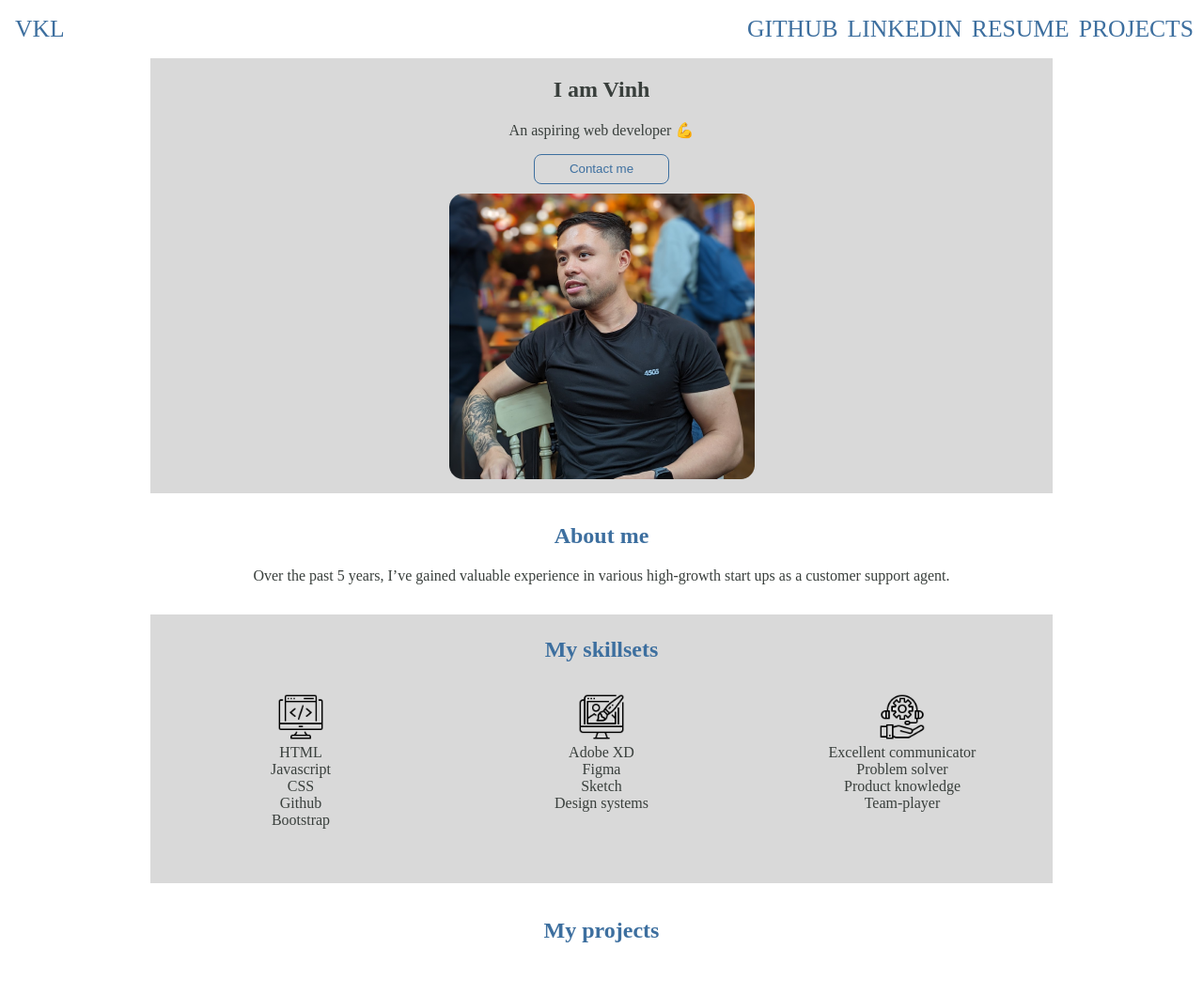
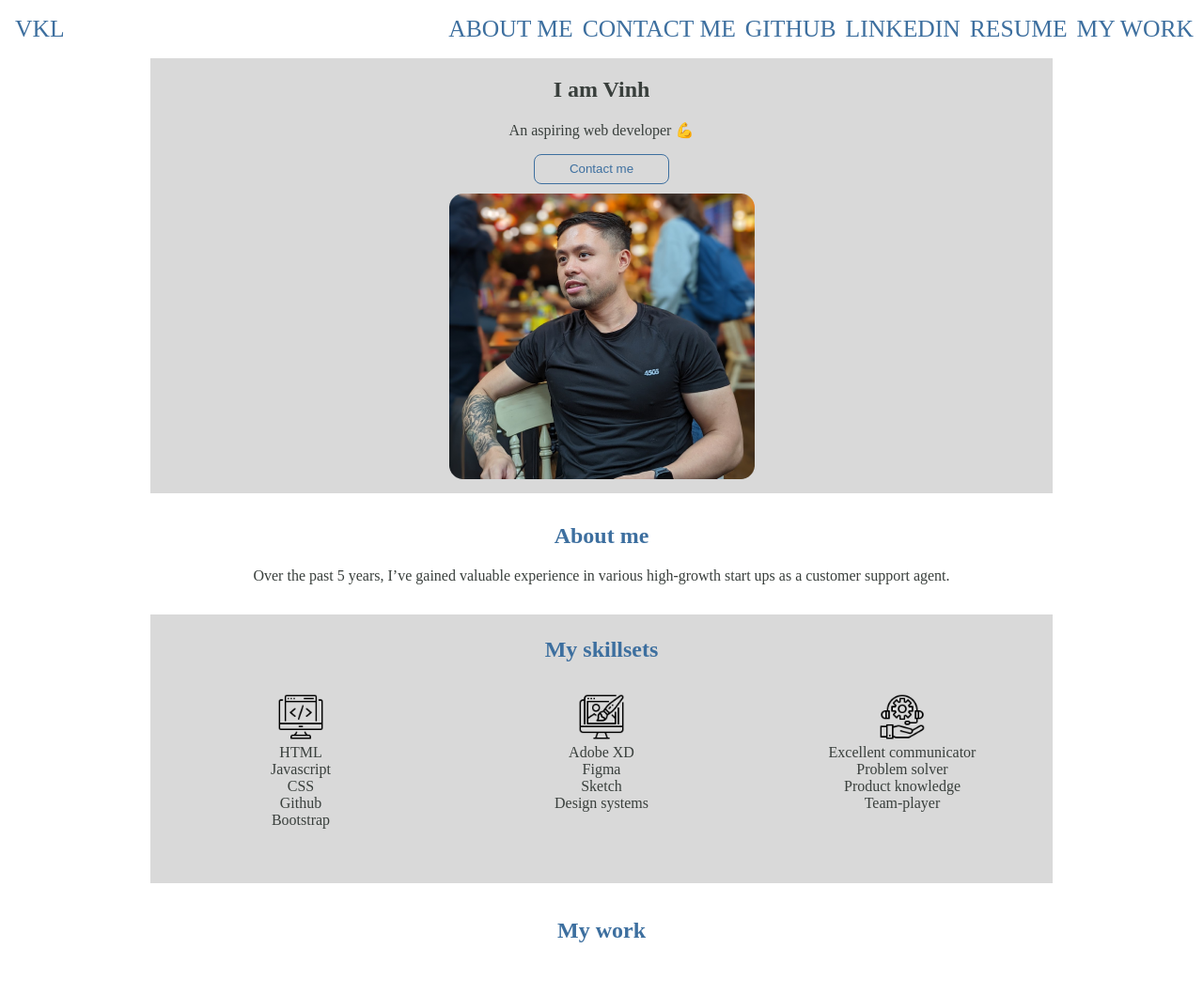
Before and after one commit to VinhKietLa/portfolio, a plain HTML site: page index.html in a window 1280 px wide. Shown: the top 1059 px of the page at 94% size. Drawn offline with Linux system fonts and the light colour scheme; grey boxes are pictures that could not be loaded; a web font is replaced by a local one.

Commit message:
added technical acceptance changes to navbar links

```diff
--- a/index.html
+++ b/index.html
@@ -17,11 +17,13 @@
             <a href="#home" class="logo">VKL</a>
             <div id="myLinks">
                 <ul>
+                    <li><a href="#aboutMe">ABOUT ME</a></li>
+                    <li><a href="#contactMe">CONTACT ME</a></li>
                     <li><a href="https://github.com/VinhKietLa">GITHUB</a></li>
                     <li><a href="https://www.linkedin.com/in/vinhkietla/">LINKEDIN</a></li>
                     <li><a href="https://drive.google.com/file/d/1YpcsbtHs68Fg6feIsVKfOb9XeVjdXN3S/view?usp=sharing"
                             target="_blank">RESUME</a></li>
-                    <li><a href="#my-projects">PROJECTS</a></li>
+                    <li><a href="#my-projects">MY WORK</a></li>
                 </ul>
             </div>
             <a href="javascript:void(0);" class="nav-burger-icon" onclick="myFunction()">
@@ -34,7 +36,7 @@
         <!-- Hero Image and contact -->
         <section>
             <div class="hero-text">
-                <h1>I am Vinh</h1>
+                <h1 id="#contactMe">I am Vinh</h1>
                 <p>An aspiring web developer 💪</p>
                 <a href="mailto:kietla@live.co.uk">
                 <button class="contact-me-btn">Contact me</button>
@@ -45,7 +47,7 @@
 
         <!-- About me -->
         <section>
-            <div class="about-me">
+            <div class="about-me" id="aboutMe">
                 <h2>About me</h2>
                 <p>Over the past 5 years, I’ve gained valuable experience in various high-growth start ups as a customer support
                     agent.</p>
@@ -93,7 +95,7 @@
         <!-- Personal projects -->
         <section>
             <div class="personal-projects">
-                <h2 id="my-projects" class="projects-header"> <a id="my-projects">My projects</a></h2>
+                <h2 id="my-projects" class="projects-header"> <a id="my-projects">My work</a></h2>
                 <div class="contact-form">
                     <h4 class="overlay">Contact Form</h4>
                     <a class="thumbnail"href="https://vinhkietla.github.io/contactform/">
```
